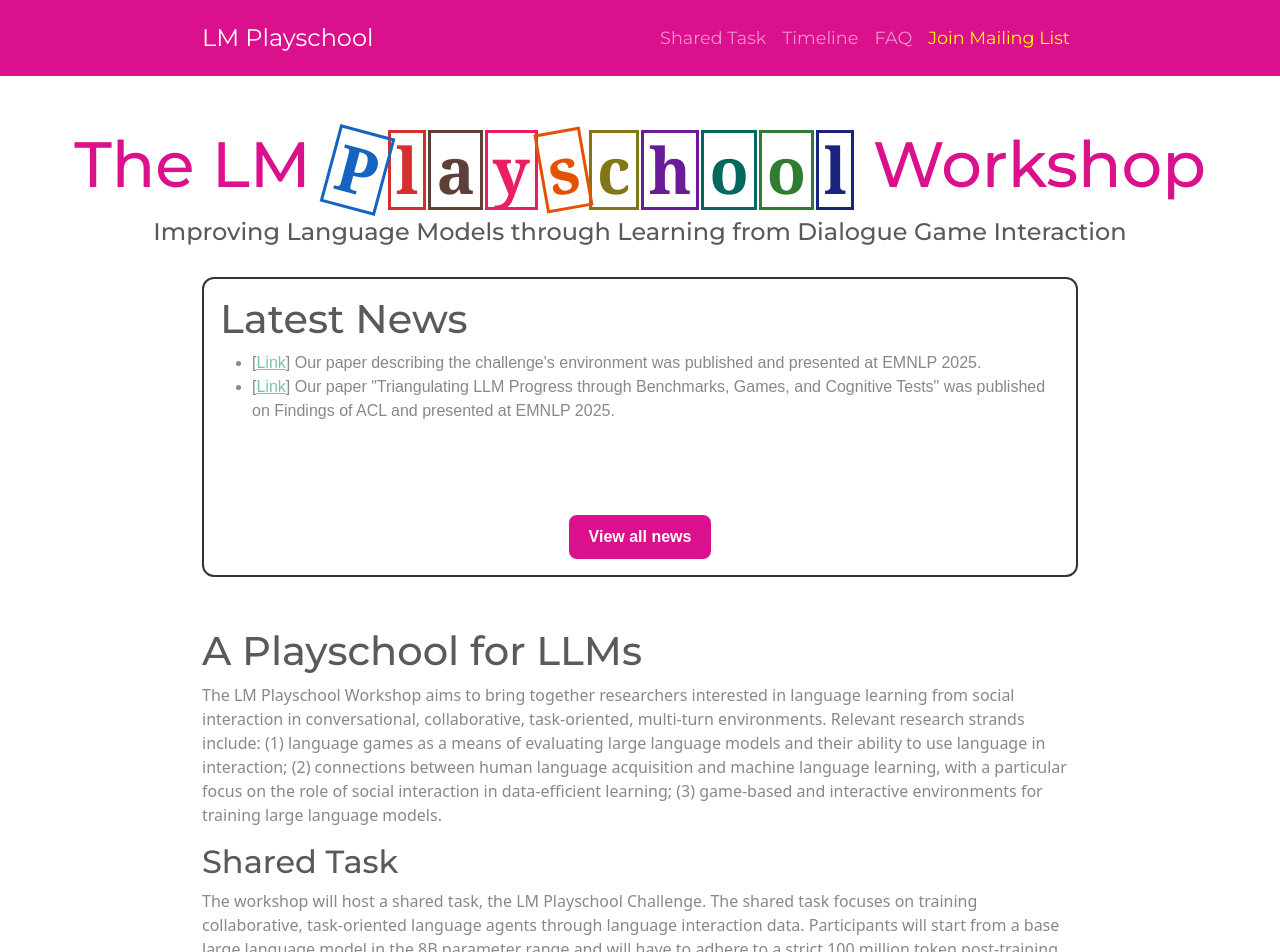
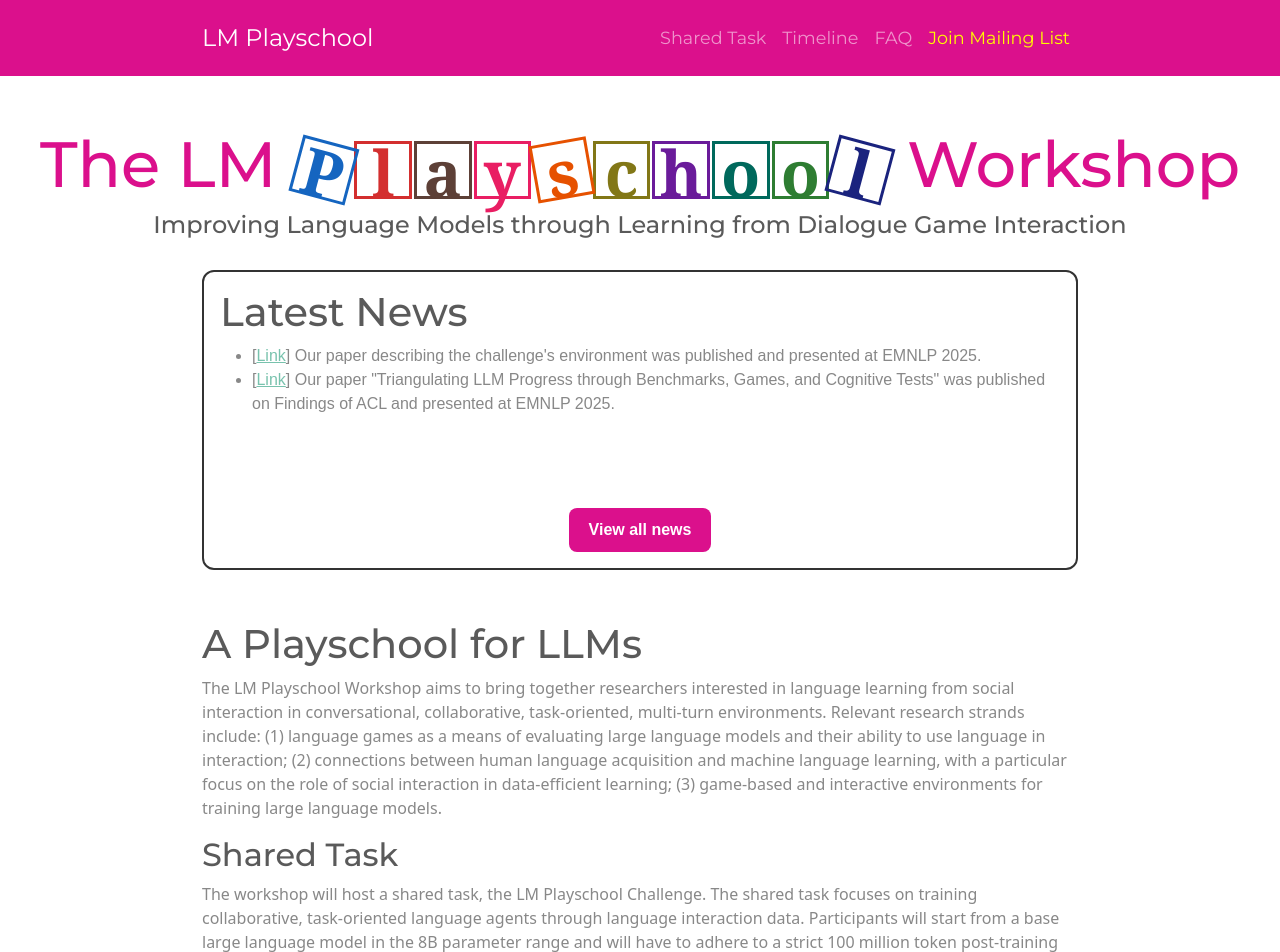
Before and after one commit to lm-playschool/lm-playschool.github.io, a Jekyll site: the page built from index.md, in a window 1280 px wide. Shown: the top 952 px of the page. Built offline with Jekyll 4.4.1, drawn with Linux system fonts in a browser that asks for light colours; our own code applies the rules of GitHub Pages for plain Markdown files.

Commit message:
Fix Playschool letter boxes

```diff
--- a/_layouts/home.html
+++ b/_layouts/home.html
@@ -4,7 +4,7 @@ layout: default
 <article>
   <div>
     <header class="header-home">
-      <h1 class="site-title">The LM <span class="ps-letter" style="color:#1565C0;transform:rotate(15deg)">P</span><span class="ps-letter" style="color:#D32F2F">l</span><span class="ps-letter" style="color:#5D4037">a</span><span class="ps-letter" style="color:#E91E63">y</span><span class="ps-letter" style="color:#E65100;transform:rotate(-10deg)">s</span><span class="ps-letter" style="color:#827717">c</span><span class="ps-letter" style="color:#6A1B9A">h</span><span class="ps-letter" style="color:#00695C">o</span><span class="ps-letter" style="color:#2E7D32">o</span><span class="ps-letter" style="color:#1A237E">l</span> Workshop</h1>
+      <h1 class="site-title">The LM <span class="ps-letter" style="color:#1565C0;transform:rotate(15deg)">P</span><span class="ps-letter" style="color:#D32F2F">l</span><span class="ps-letter" style="color:#5D4037">a</span><span class="ps-letter" style="color:#E91E63">y</span><span class="ps-letter" style="color:#E65100;transform:rotate(-10deg)">s</span><span class="ps-letter" style="color:#827717">c</span><span class="ps-letter" style="color:#6A1B9A">h</span><span class="ps-letter" style="color:#00695C">o</span><span class="ps-letter" style="color:#2E7D32">o</span><span class="ps-letter" style="color:#1A237E;transform:rotate(15deg)">l</span> Workshop</h1>
       <h4>{{ site.subtitle | escape }}</h4>
     </header>
   </div>
--- a/assets/main.scss
+++ b/assets/main.scss
@@ -62,12 +62,15 @@ blockquote{
 .ps-letter {
   display: inline-block;
   border: 3px solid currentColor;
-  padding: 2px 5px;
+  width: 0.9em;
+  height: 0.9em;
+  padding: 0;
   margin: 0 1px;
   font-family: 'Georgia', 'Book Antiqua', Palatino, serif;
   font-weight: bold;
+  text-align: center;
+  line-height: 0.9em;
   vertical-align: middle;
-  line-height: 1.1;
 }
 
 .page-content{
```
